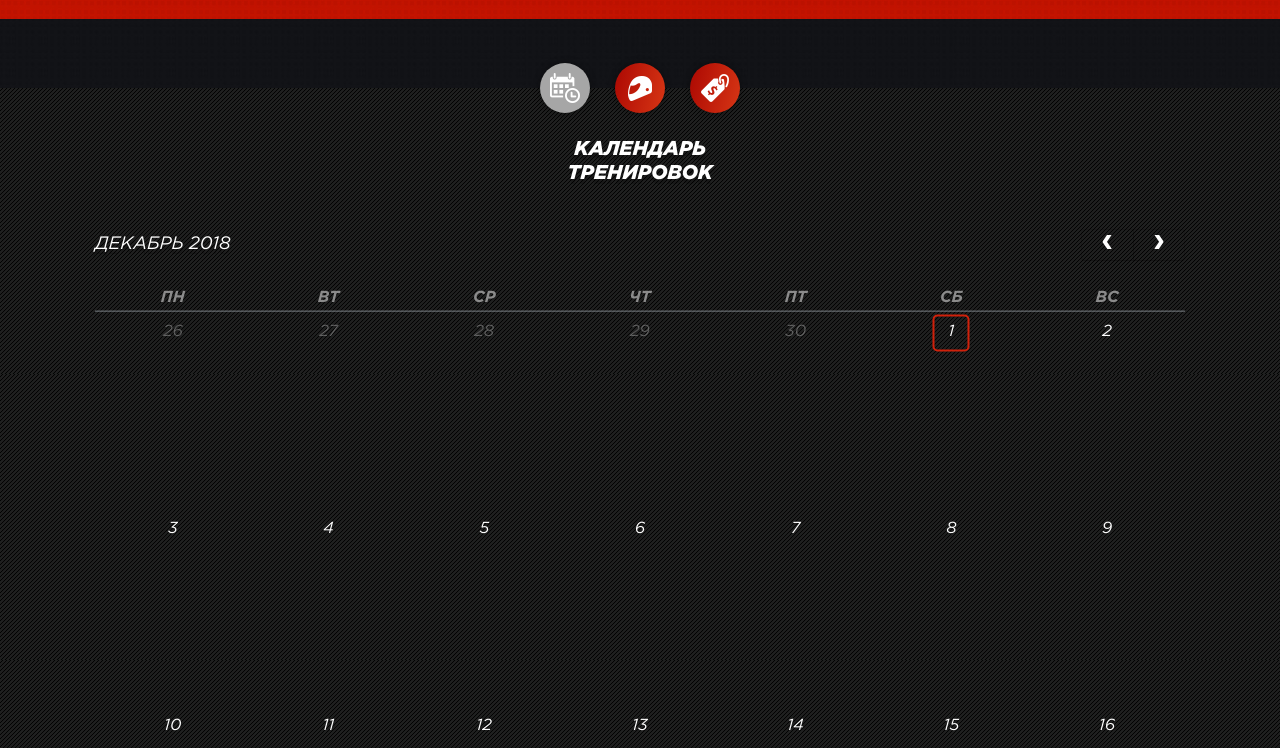
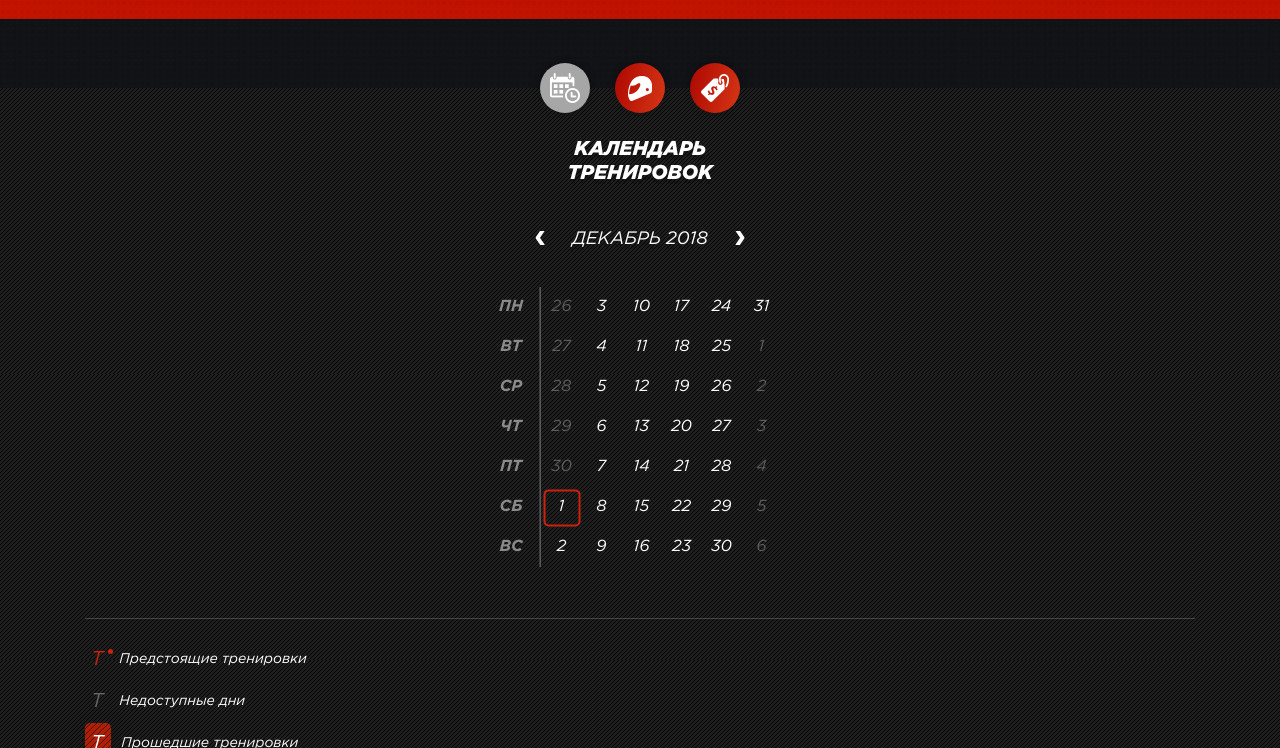
Before and after one commit to maxkow235/moto, a plain HTML site: page profile_calendar.html in a window 1280 px wide. Shown: the part 52-800 px from the top of the page. Drawn offline with nearby package versions, Linux system fonts and the light colour scheme.

Commit message:
Calendar update

```diff
--- a/css/infografic.css
+++ b/css/infografic.css
@@ -33,6 +33,10 @@ section.infografic {
     @media (max-width: 400px) {
       section.infografic img:not(.biker) {
         width: 100%; } }
+    section.infografic img.track {
+      width: auto; }
+    section.infografic img.helmet {
+      width: auto; }
   section.infografic .flag-point {
     background-color: #313131;
     border: 2px solid white;
--- a/css/profile.css
+++ b/css/profile.css
@@ -467,7 +467,8 @@ section.slider-courses {
 
 .legend {
   border-top: 1px solid rgba(255, 255, 255, 0.2);
-  padding-top: 20px; }
+  padding-top: 20px;
+  margin-top: 40px; }
 
 #calendar .fc-basic-view .fc-day-top.past .fc-day-number {
   position: relative;
@@ -548,13 +549,16 @@ section.slider-courses {
     text-transform: uppercase;
     font-weight: normal; }
   #calendar .fc-toolbar.fc-header-toolbar {
-    margin: 25px 0px;
+    position: relative;
+    width: 250px;
+    margin: 25px auto;
+    margin-bottom: 35px;
     display: -webkit-box;
     display: -ms-flexbox;
     display: flex;
-    -webkit-box-pack: justify;
-        -ms-flex-pack: justify;
-            justify-content: space-between;
+    -webkit-box-pack: center;
+        -ms-flex-pack: center;
+            justify-content: center;
     -webkit-box-align: center;
         -ms-flex-align: center;
             align-items: center; }
@@ -573,10 +577,20 @@ section.slider-courses {
     height: auto;
     text-shadow: none;
     -webkit-box-shadow: none;
+    -moz-box-shadow: none;
+    top: -3px;
+    border: 0;
+    position: absolute;
     box-shadow: none;
     background: transparent;
     color: #fff;
     font-size: 18px; }
+    #calendar .fc-header-toolbar button.fc-prev-button {
+      left: 0; }
+    #calendar .fc-header-toolbar button.fc-next-button {
+      right: 0; }
+  #calendar .fc-button-group {
+    margin-left: 0; }
 
 .fc-clear, .fc-center {
   display: none; }
@@ -734,4 +748,32 @@ section.social {
     #rating_table .card-body .slide-list {
       padding: 0; }
 
+.fc-view > table {
+  -webkit-transform: rotate(-90deg) rotateY(180deg);
+          transform: rotate(-90deg) rotateY(180deg);
+  transform: rotate(-90deg) rotateY(180deg);
+  width: 280px !important;
+  height: 120px;
+  margin: 0 auto; }
+
+.fc-day-top span {
+  -webkit-transform: rotate(-90deg) rotateY(180deg);
+          transform: rotate(-90deg) rotateY(180deg); }
+
+.fc .fc-day-header {
+  -webkit-transform: rotate(-90deg) rotateY(180deg);
+          transform: rotate(-90deg) rotateY(180deg); }
+
+.fc-row {
+  height: 40px !important; }
+
+.day-link {
+  color: white; }
+  .day-link:hover {
+    color: white; }
+
+.fc-scroller {
+  height: auto !important;
+  overflow: hidden !important; }
+
 /*# sourceMappingURL=profile.css.map */
--- a/js/main.js
+++ b/js/main.js
@@ -2,7 +2,7 @@ $(document).ready(function() {
 	darkenNav()
 	//Test MENU Remove on production!!
 	initMenu()
-
+	setDataPicker()
 	$(document).ready(function() {
 		// Initiate Pretty Dropdowns
 		$('.custom-dropdown select').prettyDropdown({
@@ -148,10 +148,11 @@ $(document).ready(function() {
 	$('#calendar').fullCalendar({
 		firstDay: 1,
 		fixedWeekCount: false,
-		aspectRatio: 0.9,
+		aspectRatio: 0,
+		contentHeight: 300,
+		height: 500,
+		defaultView: 'month',
 
-		// editable: true,
-		// selectable: true,
 		events: [
 
 
@@ -184,27 +185,31 @@ $(document).ready(function() {
 			$('.fc-day-top').filter(function() {
 				return $(this).data("date") == event_date
 			}).addClass(event_type);
-			// $('.fc-day-top').data('date', event_date).
-			// console.log($('.fc-day-top').data('date', event_date));
+
 			console.log(event_date);
-			// console.log(event_type);
-		},
-		dayClick: function(date, jsEvent, view) {
 
 
 
+		},
+		viewRender: function() {
+			$(".fc-day-top > span").wrap(`<a href="#event_popup" class="day-link"></a>`);
+			$(".fc-day-top:not(.not_available) a.day-link").click(function(e) {
+				e.preventDefault();
+				var date = $($(this).parent()).data("date");
+
+				var popup = $(this).attr("href");
 				$.magnificPopup.open({
 
 					items: {
-					src: '#event_popup',
+						src: popup,
 					},
 					type: 'inline',
 					closeBtnInside: true
 				});
 
+			});
+		},
 
-
-		},
 		monthNames: ['Январь', 'Февраль', 'Март', 'Апрель', 'Май', 'Июнь', 'Июль', 'Август',
 			'Сентябрь', 'Октябрь', 'Ноябрь', 'Декабрь'
 		],
@@ -219,6 +224,8 @@ $(document).ready(function() {
 			today: "Сегодня"
 		}
 	})
+	//New Event
+
 
 
 	//init comment counter
@@ -226,10 +233,10 @@ $(document).ready(function() {
 	$('.comment-form textarea').keyup(function() {
 		textCounter(this, 'counter', $(this).attr('maxlength'));
 	})
-
+	radioVal($(".range-slider__range").val())
 	//range show value
 	$(".range-slider__range").on("input change", function() {
-		radioVal($(this).val())
+		radioVal($(".range-slider__range").val())
 	})
 
 	$(document).scroll(function() {
@@ -240,13 +247,18 @@ $(document).ready(function() {
 	//picker functionality
 	$('#date-toggle').click(function() {
 		if (!$('.picker').hasClass('slick-initialized')) {
-			$('.picker').slick({
+
+			$('.picker').each(function() {
+				var current = $(this).find(".active").index();
+				$(this).slick({
 					nextArrow: '<button class="rarr"></button>',
 					prevArrow: '<button class="larr"></button>',
 					cssEase: 'none',
 					draggable: false,
 					swipe: false,
+					initialSlide: current,
 					speed: 1,
+
 					responsive: [{
 							breakpoint: 1024,
 							settings: {
@@ -271,6 +283,7 @@ $(document).ready(function() {
 						// instead of a settings object
 					]
 				})
+			});
 		}
 	})
 
@@ -312,8 +325,17 @@ function initMenu() {
 	})
 }
 
+
+
 function radioVal(val) {
 	document.querySelector('.input_field.range-slider .value_block .range-slider__value').innerHTML = val;
+}
+
+function setDataPicker() {
+	var d = new Date();
+
+	$(`.picker.months [data-month=${d.getMonth()}]`).addClass('active');
+	$(`.picker.yearss [data-year=${d.getFullYear()}]`).addClass('active');
 }
 
 function textCounter(field, field2, maxlimit) {
--- a/profile_calendar.html
+++ b/profile_calendar.html
@@ -63,10 +63,10 @@
           </div>
           <div class="input_field range-slider clearfix">
             <label for="range">Начало тренировки:</label>
-            <input class="range-slider__range" type="range" id="range" name="range" value="0" min="7" max="23" step="1">
+            <input class="range-slider__range" type="range" id="range" name="range" value="15" min="7" max="23" step="1">
             <div class="value_block time"><span class="range-slider__value">0</span>:00</div>
             <div class="values_list">7:00 11:00 15:00 19:00 23:00</div>
-            <button type="button" class="button-skewed">Добавить</button>
+            <button type="button" class="button-skewed">Записаться</button>
             <input type="hidden" id="event_type" value="future_unconfirmed">
             <input type="hidden" id="event_date" value="2018-11-23">
           </div>
```
Also changed, not shown: infografic.html (+1 -1 lines), mediagallery.html (+10 -8 lines), profile_user.html (+2 -2 lines), 2 other files. Lines whose indentation alone changed are shown as unchanged.
